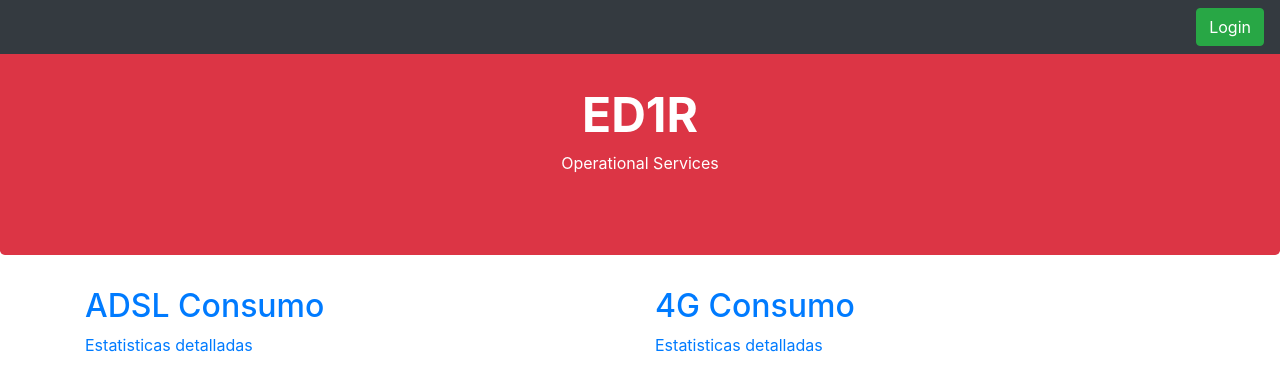
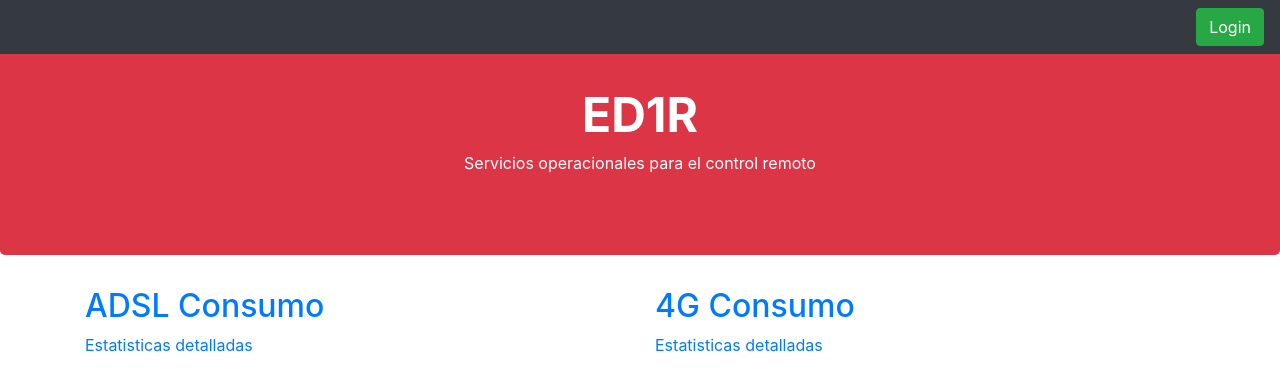
Before and after one commit to dh1tw/ed1r-operational-services, a plain HTML site: page bandwidth.html in a window 1280 px wide. Shown: the top 370 px of the page. Drawn offline with nearby package versions, Linux system fonts and the light colour scheme.

Commit message:
updated jumbotron header to be consistent with index.html

```diff
--- a/bandwidth.html
+++ b/bandwidth.html
@@ -42,7 +42,7 @@
             <div class="container">
                 <div class="col-12">
                     <p class="title">ED1R</p>
-                    <p class="subtitle">Operational Services</p>
+                    <p class="subtitle">Servicios operacionales para el control remoto</p>
                 </div>
             </div>
         </div>
```
